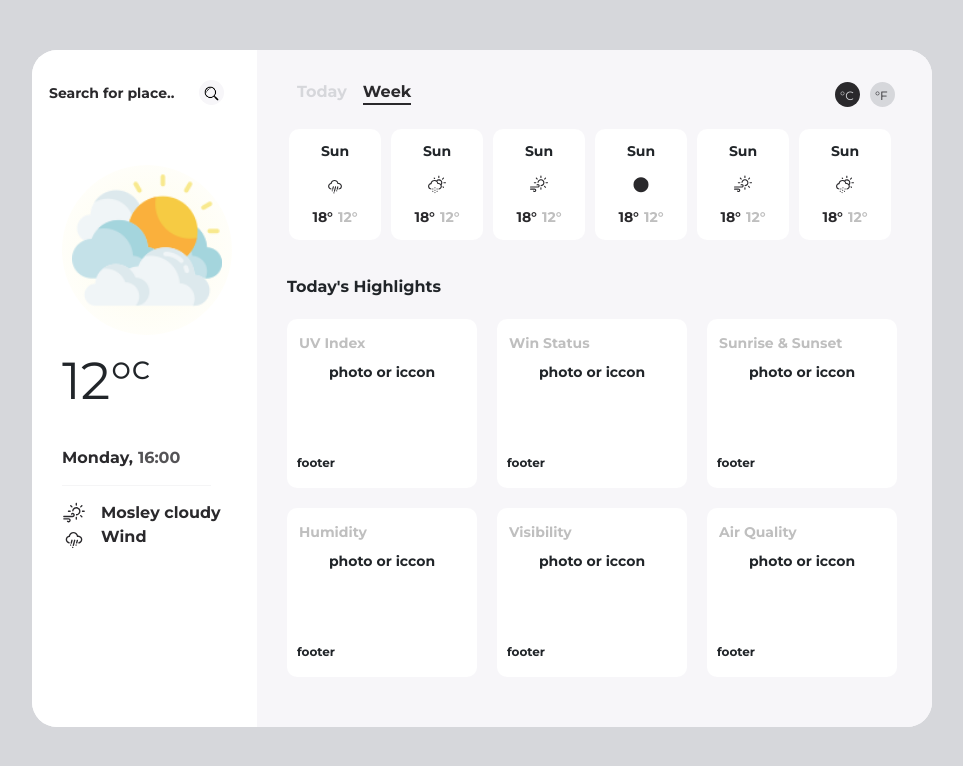
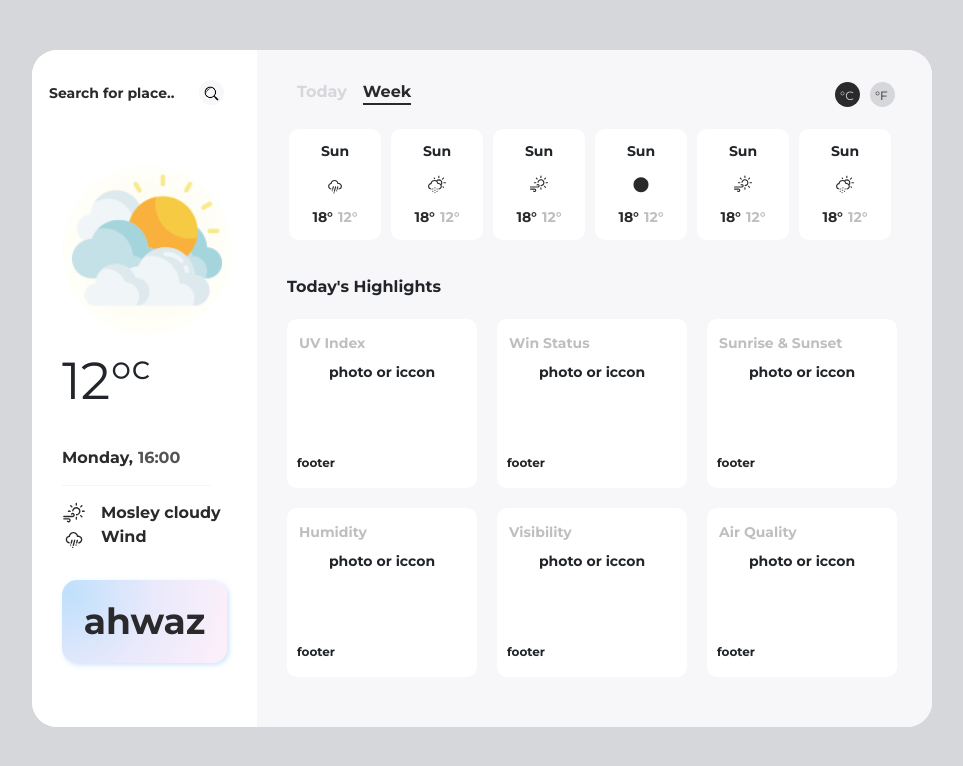
Before and after one commit to somayehmahjoob/react-weather-app, a React (Create React App) app: page / in a window 1280 px wide. Shown: the top 766 px of the page, without its empty margins (158-1121 px from the left). Built offline with nearby package versions, Linux system fonts and the light colour scheme.

Commit message:
[Add] City name

```diff
--- a/src/App.css
+++ b/src/App.css
@@ -122,9 +122,17 @@ ul > li {
   margin-right: 15px;
   color: var(--color-main);
 }
-/* .weather-date-now .weather-description {
-
-} */
+.weather-date-now .weather-city-name {
+  text-align: center;
+  font-size: 36px;
+  /* background: radial-gradient(592px at 48.2% 50%, rgba(255, 255, 249, 0.6) 0%, rgb(160, 199, 254) 74.6%); */
+  background: radial-gradient(328px at 2.9% 15%, rgb(191, 224, 251) 0%, rgb(232, 233, 251) 25.8%, rgb(252, 239, 250) 50.8%, rgb(234, 251, 251) 77.6%, rgb(240, 251, 244) 100.7%);
+  padding: 30px 10px;
+  width: 100%;
+  border-radius: 15px;
+  margin-top: 30px;
+  box-shadow: 2px 2px 5px  rgba(160, 199, 254,50.6%);
+}
 .right-side {
   background-color: var(--color-right-side);
   border-radius: 0 25px 25px 0;
--- a/src/App.js
+++ b/src/App.js
@@ -5,7 +5,7 @@ function App() {
   return (
     <div className="App">
       <div className="container-fluid">
-        <Weather />
+        <Weather city="ahwaz"/>
       </div>
     </div>
   );
--- a/src/Weather.js
+++ b/src/Weather.js
@@ -1,4 +1,4 @@
-import React from 'react';
+import React, {useState} from 'react';
 import { IconContext } from "react-icons";
 import { WiHail, WiMoonAltNew, WiDaySnowWind, WiDayWindy, WiDaySnow } from "react-icons/wi";
 import cloudy from './cloudy.png';
@@ -7,7 +7,8 @@ import searchIcon from './search-icon.png';
 import './App.css';
 
 
-export default function Weather(){
+export default function Weather(props){
+  const [city, setCity] = useState(props.city);
   return(
     <div className="row content">
         <div className="col-md-3 left-side">
@@ -41,6 +42,7 @@ export default function Weather(){
                 </IconContext.Provider>
                 <span id="weather-wind">Wind</span>
               </div>
+              <div className="weather-city-name">{props.city}</div>
             </div>
           </div>
         </div>
```
